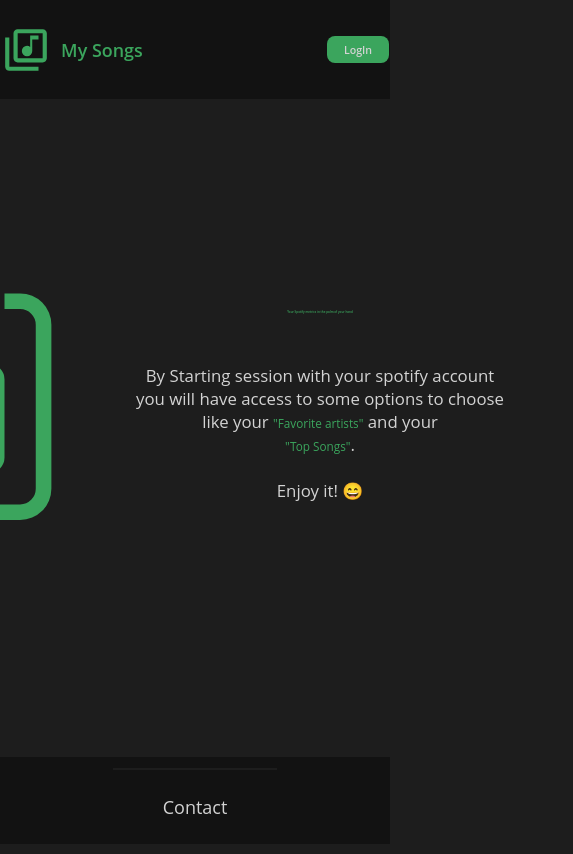
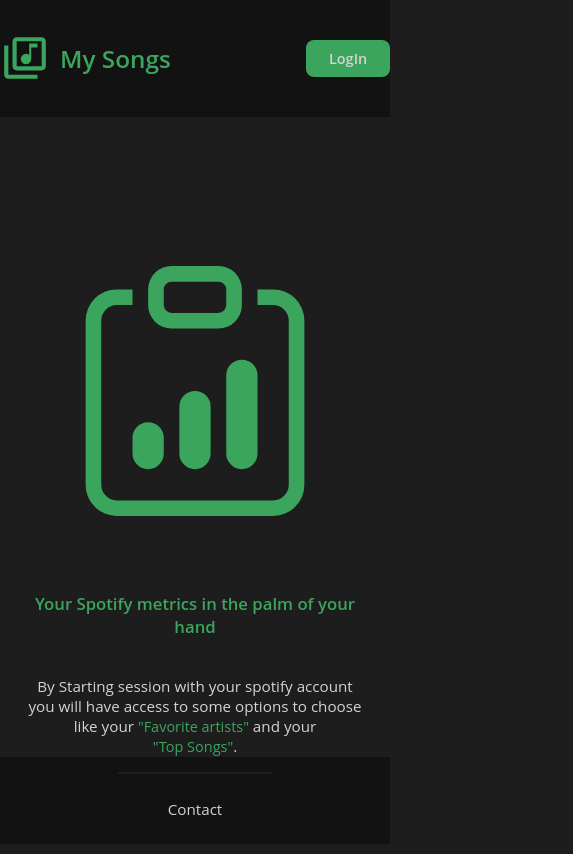
Before and after one commit to WilliamKSilva/My-Songs, a React (Create React App) app: page / in a window 390 px wide. Shown: the top 854 px of the page, 573 px wide, since content can reach past the window. Built offline with nearby package versions, Linux system fonts and the light colour scheme.

Commit message:
More responsiviness code for certain screen sizes.

```diff
--- a/src/components/Footer/styles.ts
+++ b/src/components/Footer/styles.ts
@@ -19,7 +19,7 @@
         border-top: 2px solid var(--background-light);
 
         a {
-            font-size: 18px;
+            font-size: 1rem;
             color: var(--text);
             text-decoration: none;
             transition: 0.2s;
--- a/src/components/Header/styles.ts
+++ b/src/components/Header/styles.ts
@@ -6,7 +6,7 @@
     display: block;
 
     section {
-        max-width: 1120px;
+        max-width: 1500px;
         margin: 0 auto;
 
         display: flex;
@@ -14,7 +14,11 @@
         align-items: center;
         justify-content: space-between;
 
-        padding: 2.2rem 0.1rem;
+        padding: 2.2rem 0rem;
+
+        @media(min-width: 998px) and (max-width: 998px){
+            padding: 2.2rem 3rem;
+        }
 
 
         div.WrapperLogo {
--- a/src/components/Sidebar/SidebarList/styles.ts
+++ b/src/components/Sidebar/SidebarList/styles.ts
@@ -18,7 +18,7 @@
     }
 
     strong {
-        font-size: 1rem;
+        font-size: 0.90rem;
         word-wrap: break-word;
         white-space: -moz-pre-wrap; /* Mozilla */
         color: var(--text);
--- a/src/components/Sidebar/styles.ts
+++ b/src/components/Sidebar/styles.ts
@@ -7,6 +7,10 @@
 
     @media (max-width: 480px){
         display: none;
+    }
+
+    @media(max-width: 998px){
+        width: 30%;
     }
 
     width: 17%;
--- a/src/pages/Home/index.tsx
+++ b/src/pages/Home/index.tsx
@@ -2,6 +2,7 @@
 import { BsClipboardData } from 'react-icons/bs'
 
 export default function Home() {
+
     return (
         <Container>
             <div className="WrapperMain">
--- a/src/pages/Home/styles.ts
+++ b/src/pages/Home/styles.ts
@@ -13,6 +13,12 @@
         display: flex;
         justify-content: center;
         align-items: center;
+
+        @media(max-width: 480px){
+            flex-direction: column;
+            margin-top: 2rem;
+            height: 100vh;
+        }
     }
 
     section.infoContainer {
@@ -20,12 +26,16 @@
         padding: 5rem;
         width: 60vh;
 
-
         h1 {
             font-weight: 600;
             padding: 2rem;
             color: var(--primary);
             text-align: center;
+
+            @media(max-width: 480px){
+                font-size: 1.1rem;
+                padding: 0rem;
+            }
         }
 
         p {
@@ -34,6 +44,9 @@
             color: var(--text);
             text-align: center;
 
+            @media(max-width: 480px){
+                font-size: 1rem;
+            }
         }
 
         span {
--- a/src/pages/Metrics/styles.ts
+++ b/src/pages/Metrics/styles.ts
@@ -18,7 +18,10 @@
     @media (max-width: 480px){
         width: 50vh;
         margin-top: 5rem;
-        margin-right: 2rem;
+    }
+
+    @media(max-width: 998px){
+      width: 50vh;
     }
 
     div.content {
@@ -29,7 +32,11 @@
         border: 2px solid var(--border);
 
         @media (max-width: 480px){
+            height: 78vh;
             width: 50vh;
+        }
+
+        @media(max-width: 998px){
             height: 78vh;
         }
     }
@@ -41,11 +48,12 @@
 
         div.WrapperTitle {
             position: absolute;
-            left: 54%;
+            left: 50%;
         }
 
         h1 {
-            font-size: 1.2rem;
+            font-size: 1rem;
+            word-wrap: break-word;
             color: var(--primary);
         }
     }
--- a/src/styles/global.ts
+++ b/src/styles/global.ts
@@ -20,12 +20,14 @@
     box-sizing: border-box;
     font-size: 1.6rem;
 
-    @media(max-width: 1080px){
-      font-size: 93.75%;
+
+
+    @media(max-width: 480px){
+      font-size: 50%;
     }
 
-    @media(max-width: 480px){
-      font-size: 70%;
+    @media(max-width: 998px){
+      font-size: 95%;
     }
   }
 
```
